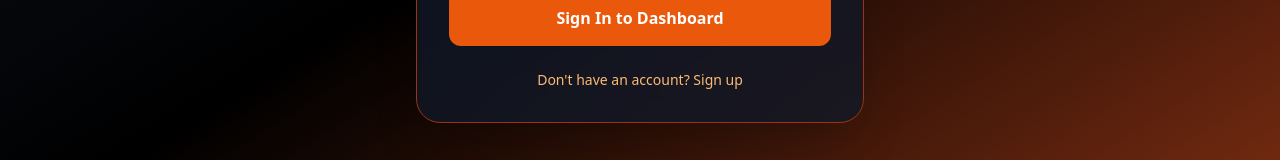
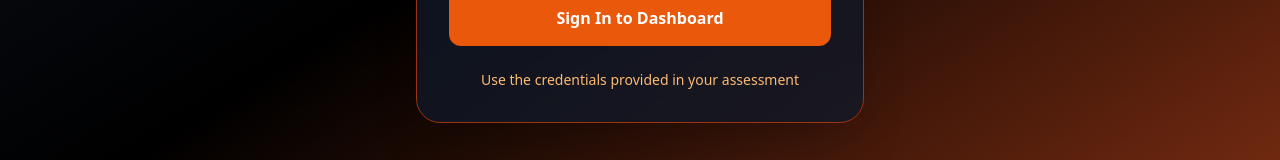
Before and after one commit to Ernest-Macharia/mag-opportunity-intelligence-dashboard, a Next.js app: page / in a window 1280 px wide. Shown: the part 560-720 px from the top of the page. Built offline with nearby package versions, Linux system fonts and the light colour scheme.

Commit message:
fix ppostrophe error

```diff
--- a/components/LoginForm.tsx
+++ b/components/LoginForm.tsx
@@ -104,8 +104,7 @@ export default function LoginForm({ onLogin }: LoginFormProps) {
 
         <div className="mt-6 text-center">
           <p className="text-orange-300 text-sm">
-            Don't have an account?{' '}
-              Sign up
+            Use the credentials provided in your assessment
           </p>
         </div>
       </div>
```
